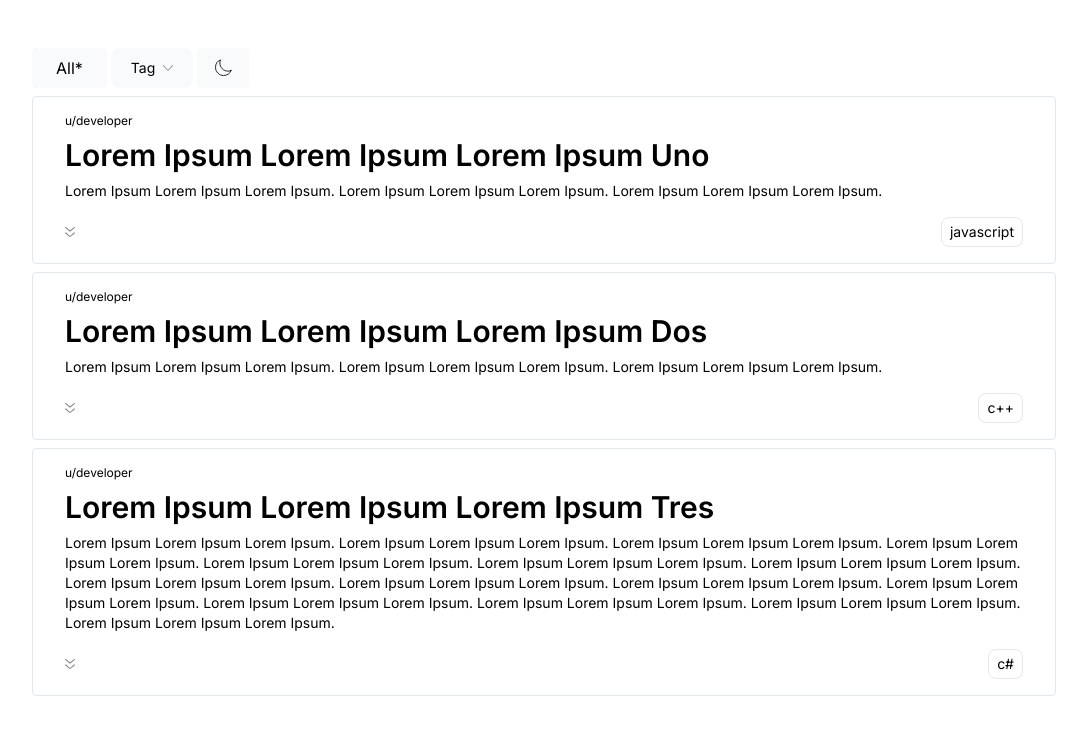
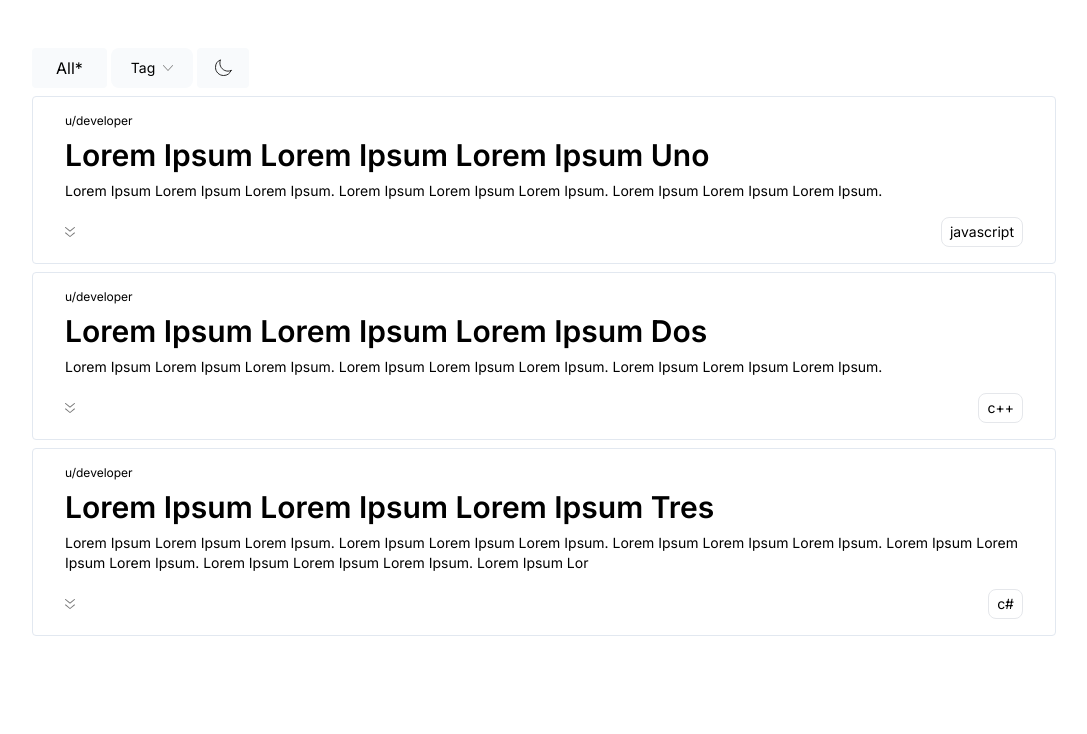
Before and after one commit to Zid-er/codeinsight, a Next.js app: page / in a window 1280 px wide. Shown: the top 734 px of the page, without its empty margins (96-1183 px from the left). Built offline with nearby package versions, Linux system fonts and the light colour scheme.

Commit message:
Update Card.tsx

```diff
--- a/src/components/Card.tsx
+++ b/src/components/Card.tsx
@@ -1,4 +1,5 @@
 /* eslint-disable @typescript-eslint/no-unsafe-assignment */
+"use client"
 import React from 'next'
 import { type PostT } from '~/types/PostT'
 import Image from 'next/image';
@@ -17,17 +18,16 @@ const Card = ({
     description,
     tag
 }: PostT) => {
-    const des = description
-    const expanded = false
-    // const [des, setDes] = useState<string>(description.length > 400 ? description.slice(0, 200) : description)
-    // const [expanded, setExpanded] = useState<boolean>(false)
+    const keep_des = description
+    const [des, setDes] = useState<string>(description.length > 400 ? description.slice(0, 200) : description)
+    const [expanded, setExpanded] = useState<boolean>(false)
     const expand = () => {
-        // setDes(keep_des)
-        // setExpanded(true)
+        setDes(keep_des)
+        setExpanded(true)
     }
     const dexpand = () => {
-        // setDes(keep_des.slice(0, 200))
-        // setExpanded(false)
+        setDes(keep_des.slice(0, 200))
+        setExpanded(false)
     }
 
     return (
```
